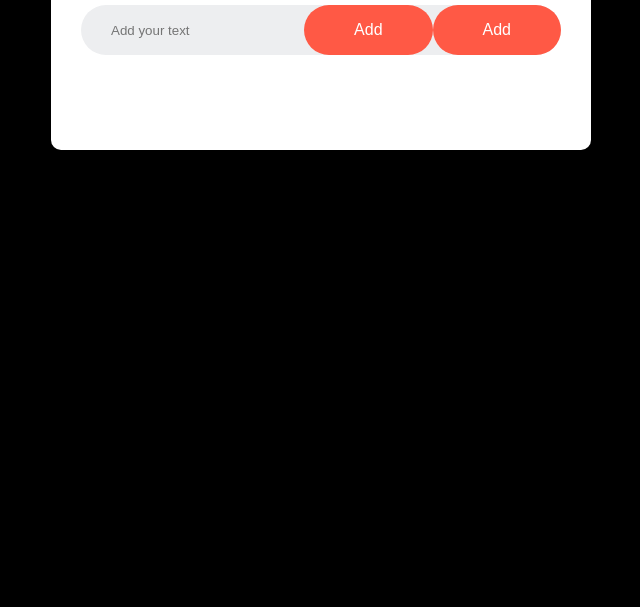
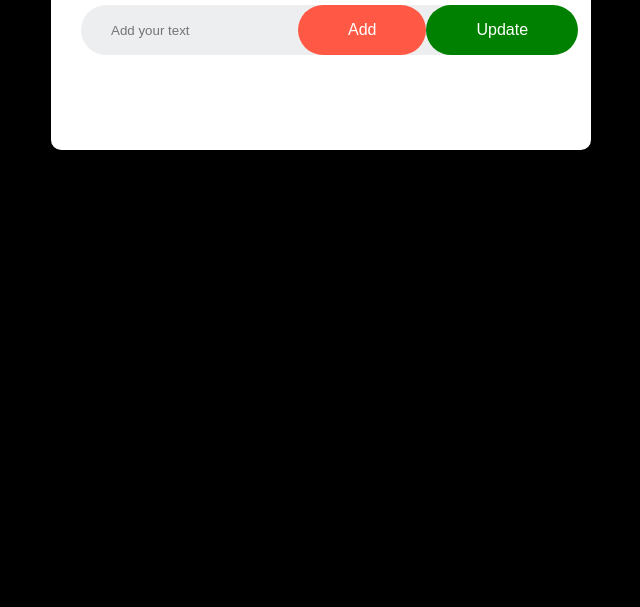
Before and after one commit to Zaid-Baluch/Todo-List, a plain HTML site: page index.html in a window 1280 px wide. Shown: the part 193-800 px from the top of the page, without its empty margins (319-959 px from the left). Drawn offline with Linux system fonts and the light colour scheme.

Commit message:
Completed

```diff
--- a/index.html
+++ b/index.html
@@ -17,7 +17,7 @@
         <div class="row">
           <input type="text" placeholder="Add your text" id="input-box" />
           <button onclick="myTodo()" id="addBtn">Add</button>
-          <button onclick="updateTodo()" id="updateBtn">Add</button>
+          <button onclick="updateTodo()" id="updateBtn">Update</button>
         </div>
         <ul id="list-container"></ul>
       </div>
--- a/index.js
+++ b/index.js
@@ -25,7 +25,7 @@ function deleteTodo(index) {
   showlist();
 }
 
-function editTodo() {
+function editTodo(index) {
   var inputElement = document.getElementById("input-box");
   inputElement.value = todos[index];
   editIndex = index;
--- a/style.css
+++ b/style.css
@@ -70,3 +70,10 @@ ul li {
 #list-container button:hover {
   color: darkred;
 }
+
+#updateBtn {
+  background-color: green;
+  color: white;
+  border: none;
+  cursor: pointer;
+}
```
